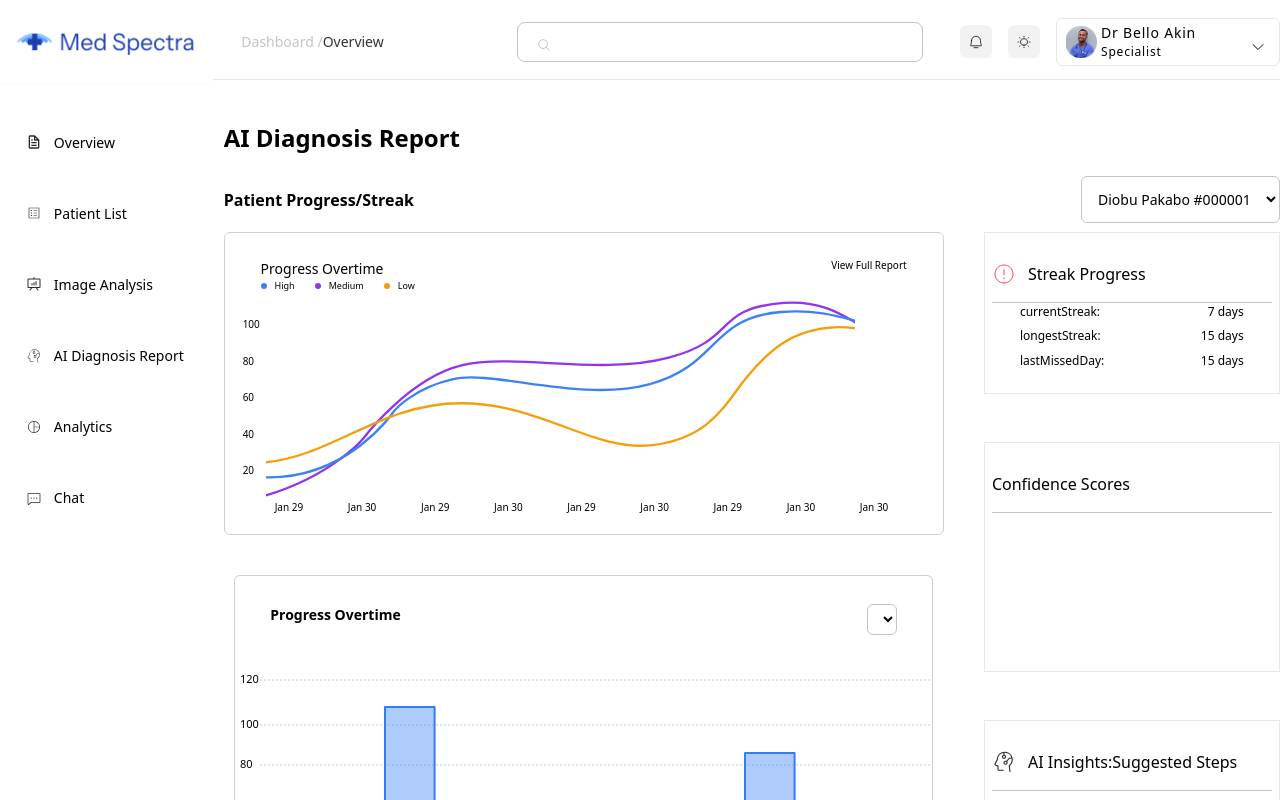
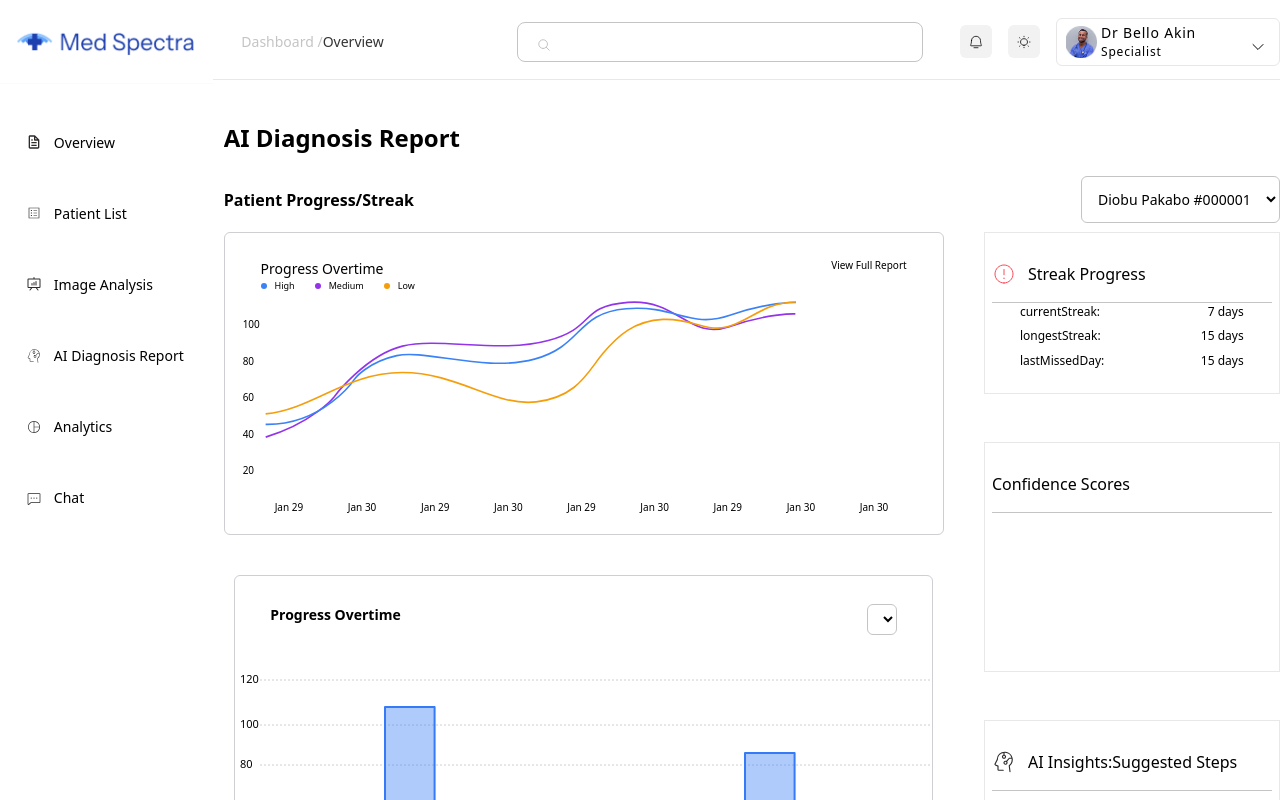
Before and after one commit to Maobugichi/medspecter, a React (Vite) app: page /medspecter/aidiagnosis/1 in a window 1280 px wide. Shown: the top 800 px of the page. Built offline with nearby package versions, Linux system fonts and the light colour scheme.

Commit message:
add svg animations ://

```diff
--- a/src/components/PolyCont.jsx
+++ b/src/components/PolyCont.jsx
@@ -1,7 +1,36 @@
 import PolyLine from "./aidiagnosis/PolyLine"
-import { motion } from "motion/react"
 import ProgressItem from "./aidiagnosis/ProgressItem"
+import { useEffect, useState } from "react"
 const PolyCont = ({width}) => {
+
+  const [ svgAttri , setSvgAttri ] = useState({
+    height:196,
+    width: 590
+  });
+  const [ windowWidth , setWindowWidth ] = useState(window.innerWidth);
+
+
+  useEffect(() => {
+    const handleResize = () => {
+      setWindowWidth(window.innerWidth)
+    }
+
+    window.addEventListener('resize', handleResize);
+
+    return () => {
+      window.removeEventListener('resize', handleResize)
+    }
+  }, [window.innerWidth]);
+
+  useEffect(() => {
+    if (windowWidth < 600) {
+      setSvgAttri({
+        height:110,
+        width:310
+      })
+    }
+  },[windowWidth])
+
 
   const items = [
     {
@@ -20,7 +49,8 @@ const PolyCont = ({width}) => {
 
   const draw = {
     initial:{ pathLength: 0, strokeDasharray: 1000, strokeDashoffset: 1000, fillOpacity: 0 },
-    animate:{ pathLength: 1, strokeDashoffset: 0, fillOpacity: [0, 0.5 ,1] , transition: {default: {duration:5 , delay:0}, fillOpacity:{duration:2,delay : 5 , type: "tween"}} }
+    animate:{ pathLength: 1, strokeDashoffset: 0, fillOpacity: [0, 0.5 ,1] , transition: {default: {duration:5 , delay:0}, fillOpacity:{duration:2,delay : 5 , type: "tween"},  transform: svgAttri.transform // add this line
+  } }
 
 }
 
@@ -53,30 +83,11 @@ const PolyCont = ({width}) => {
               <li>40</li>
               <li>20</li>
             </ul>
-            <motion.svg  className=" absolute left-10 top-17" width="590" height="196" xmlns="http://www.w3.org/2000/svg" xmlns:svg="http://www.w3.org/2000/svg">
-            <g>
-
-              <motion.path
-              variants={draw}
-              initial="initial"
-              animate="animate"
-              d="m1,194.44c67.38,-20.39 97.7,-57.39 97.7,-57.39c0,0 44.88,-59.66 97.71,-72.61c52.83,-12.94 138.71,10.83 208.22,-8c69.51,-18.83 42.46,-48.74 113.88,-54.5c71.41,-5.75 87.26,54.64 144.62,34.8c57.36,-19.84 94.5,-18.27 94.5,-18.27" id="svg_1"
-              stroke="#9333EA"
-              strokeWidth="2.33"
-
-              fill="none"/>
-              <motion.path
-               variants={draw}
-               initial="initial"
-               animate="animate"
-               d="m0.9,176.31c82.75,1.57 127.54,-65.38 127.54,-65.38c0,0 18.56,-23.83 59.84,-32.88c41.27,-9.05 127.18,23.83 196.67,5c69.48,-18.83 59.48,-66.28 130.87,-72.03c71.38,-5.75 90.92,29.22 148.25,9.38c57.34,-19.84 94.46,-18.27 94.46,-18.27" id="svg_1" stroke="#3B82F6" stroke-width="2.33" fill="none"/>
-              <motion.path
-               variants={draw}
-               initial="initial"
-               animate="animate"
-              d="m0.9,161.26c67.53,-6.49 114.77,-59.05 195.05,-59.05c80.29,0 132.04,48.96 191.55,41.89c59.52,-7.07 73.68,-43.48 95.09,-68.97c21.41,-25.49 44.42,-46.67 85.84,-48.8c41.43,-2.12 59.5,18.34 90.78,10.88c31.89,-6.97 53.53,-35.76 99.32,-35.76" id="svg_1" stroke="#F59E0B" stroke-width="2.33" fill="none"/>
-            </g>
-            </motion.svg>
+           <PolyLine
+            svgAttri={svgAttri}
+            draw={draw}
+            windowWidth={windowWidth}
+           />
             <ul className="ml-8 flex w-[90%] justify-between text-[10px]">
               <li>Jan 29</li>
               <li>Jan 30</li>
--- a/src/components/aidiagnosis/PolyLine.jsx
+++ b/src/components/aidiagnosis/PolyLine.jsx
@@ -1,9 +1,35 @@
-const PolyLine = () => {
+import { motion } from "motion/react"
+
+const PolyLine = ({svgAttri, windowWidth , draw}) => {
     //0,290 30,280 40,275 90,240 120,210 140,190  170,170 220,145 250,135  300,135 370,150  458,160 550,140  580,140
     return(
-        <svg height={290} className=" w-[99%]" xmlns="https://www.w3.org/TR/SVG2/">
-            <polyline points="0,290 30,280 40,275 90,240 120,190 125,185 160,160 170,155 195,150 250,150 330,170 395,180 450,180 " style={{fill:"none",stroke:"red",strokeWidth:3}}/>
-        </svg>
+        <motion.svg  className=" absolute left-10 bottom-15 lg:top-17" width={svgAttri.width} height={svgAttri.height} xmlns="http://www.w3.org/2000/svg" xmlns:svg="http://www.w3.org/2000/svg">
+              <g>
+
+                <motion.path
+                variants={draw}
+                initial="initial"
+                animate="animate"
+                d="m1,194.44c67.38,-20.39 97.7,-57.39 97.7,-57.39c0,0 44.88,-59.66 97.71,-72.61c52.83,-12.94 138.71,10.83 208.22,-8c69.51,-18.83 42.46,-48.74 113.88,-54.5c71.41,-5.75 87.26,54.64 144.62,34.8c57.36,-19.84 94.5,-18.27 94.5,-18.27" id="svg_1"
+                stroke="#9333EA"
+                strokeWidth="2.33"
+                style={{ transform: windowWidth < 600 ?  'scale(0.4)' : 'scale(0.7)' }}
+                fill="none"/>
+                <motion.path
+                variants={draw}
+                initial="initial"
+                animate="animate"
+                d="m0.9,176.31c82.75,1.57 127.54,-65.38 127.54,-65.38c0,0 18.56,-23.83 59.84,-32.88c41.27,-9.05 127.18,23.83 196.67,5c69.48,-18.83 59.48,-66.28 130.87,-72.03c71.38,-5.75 90.92,29.22 148.25,9.38c57.34,-19.84 94.46,-18.27 94.46,-18.27" id="svg_1" stroke="#3B82F6" stroke-width="2.33" fill="none"
+                style={{ transform: windowWidth < 600 ?  'scale(0.4)' : 'scale(0.7)' }}
+                />
+                <motion.path
+                variants={draw}
+                initial="initial"
+                animate="animate"
+                style={{ transform: windowWidth < 600 ?  'scale(0.4)' : 'scale(0.7)' }}
+                d="m0.9,161.26c67.53,-6.49 114.77,-59.05 195.05,-59.05c80.29,0 132.04,48.96 191.55,41.89c59.52,-7.07 73.68,-43.48 95.09,-68.97c21.41,-25.49 44.42,-46.67 85.84,-48.8c41.43,-2.12 59.5,18.34 90.78,10.88c31.89,-6.97 53.53,-35.76 99.32,-35.76" id="svg_1" stroke="#F59E0B" stroke-width="2.33" fill="none"/>
+              </g>
+            </motion.svg>
     )
 }
 
```
